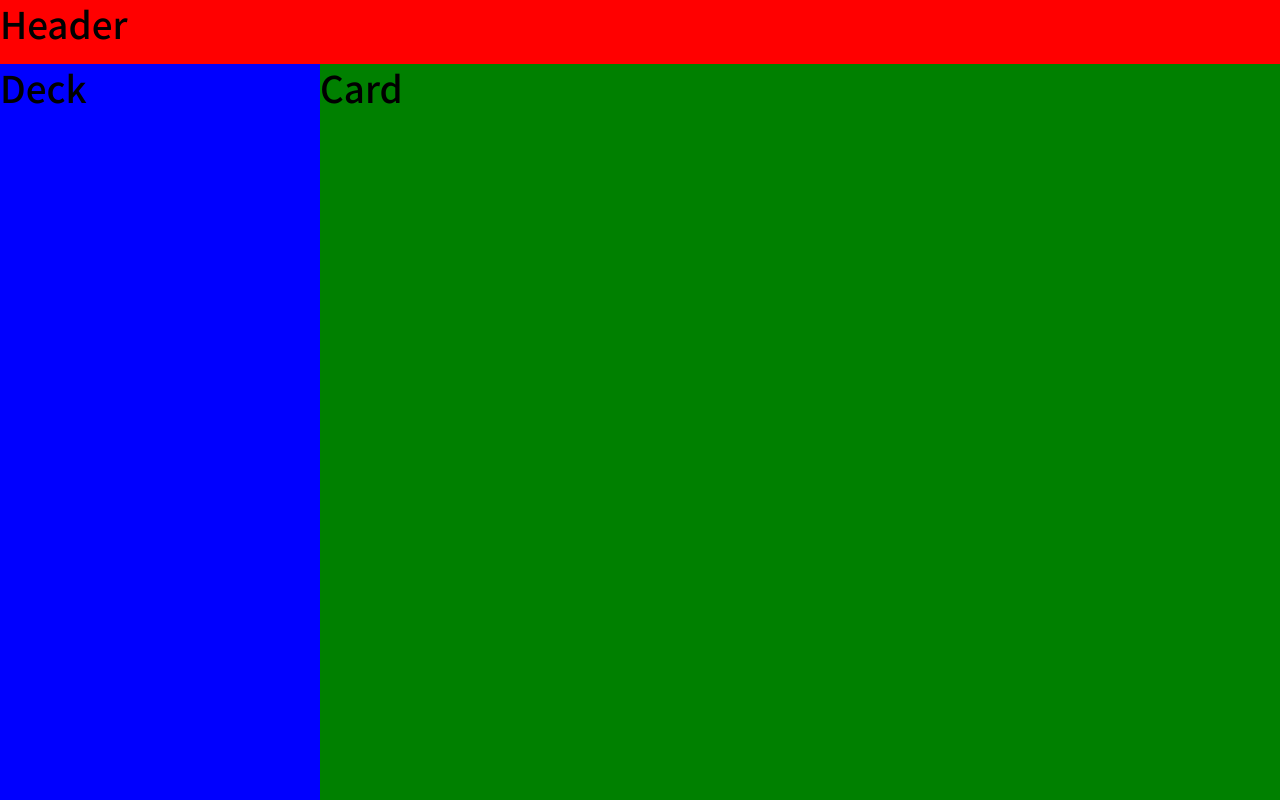
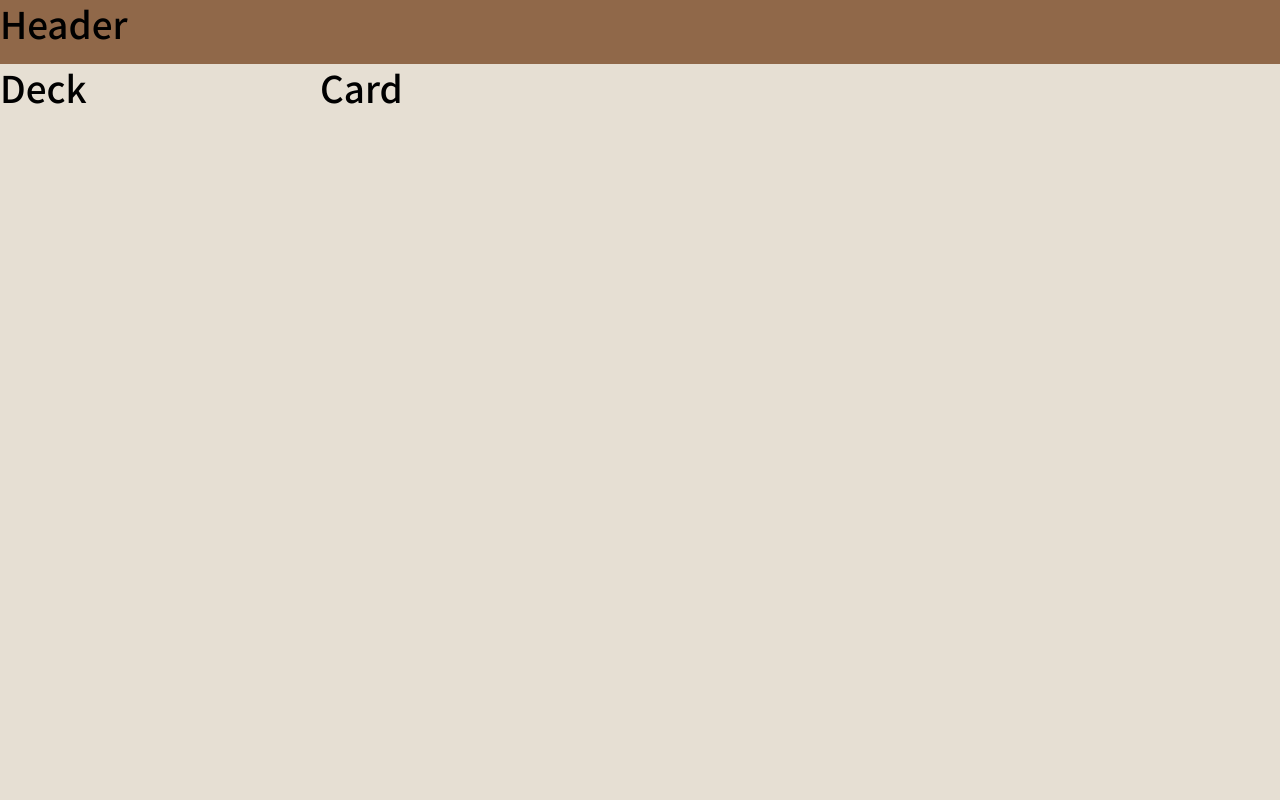
Before and after one commit to lauraschoerken/japan-one-step, a React (Vite) app: page / in a window 1280 px wide. Built offline with nearby package versions, Linux system fonts and the light colour scheme.

Commit message:
styles: add default colors

```diff
--- a/src/components/Header/components/HeaderComponent.scss
+++ b/src/components/Header/components/HeaderComponent.scss
@@ -5,7 +5,6 @@
 	position: sticky;
 	top: 0;
 	z-index: 9999;
-	background-color: red;
 	h1 {
 		margin: 0;
 	}
--- a/src/components/Home/components/HomeComponent.scss
+++ b/src/components/Home/components/HomeComponent.scss
@@ -1,7 +1,10 @@
+@import 'design/design.scss';
+
 .main {
 	width: 100%;
 	height: 100vh;
 	.header {
+		background-color: $dark_background;
 		height: 4rem;
 		width: 100%;
 	}
@@ -10,16 +13,14 @@
 		height: 100vh;
 		margin-top: -4rem;
 		padding-top: 4rem;
-		background-color: yellow;
+		background-color: $background;
 
 		display: flex;
 		.decks {
 			width: 25%;
-			background-color: blue;
 		}
 		.cards {
 			width: 75%;
-			background-color: green;
 		}
 	}
 }
--- a/src/design/design.scss
+++ b/src/design/design.scss
@@ -1,5 +1,6 @@
 @import url('https://fonts.googleapis.com/css2?family=Noto+Sans+JP:wght@100;200;300;400;500;600;700;800;900&display=swap');
+$font: 'Noto Sans JP', sans-serif;
 
 $primary: #000000;
-
-$font: 'Noto Sans JP', sans-serif;
+$background: #e6dfd3;
+$dark_background: #906849;
--- a/vite.config.ts
+++ b/vite.config.ts
@@ -18,6 +18,7 @@ export default defineConfig({
 			utils: path.resolve(dirname(fileURLToPath(import.meta.url)), './src/utils'),
 			stores: path.resolve(dirname(fileURLToPath(import.meta.url)), './src/stores'),
 			mock: path.resolve(dirname(fileURLToPath(import.meta.url)), './src/mock'),
+			design: path.resolve(dirname(fileURLToPath(import.meta.url)), './src/design'),
 		},
 	},
 })
```
